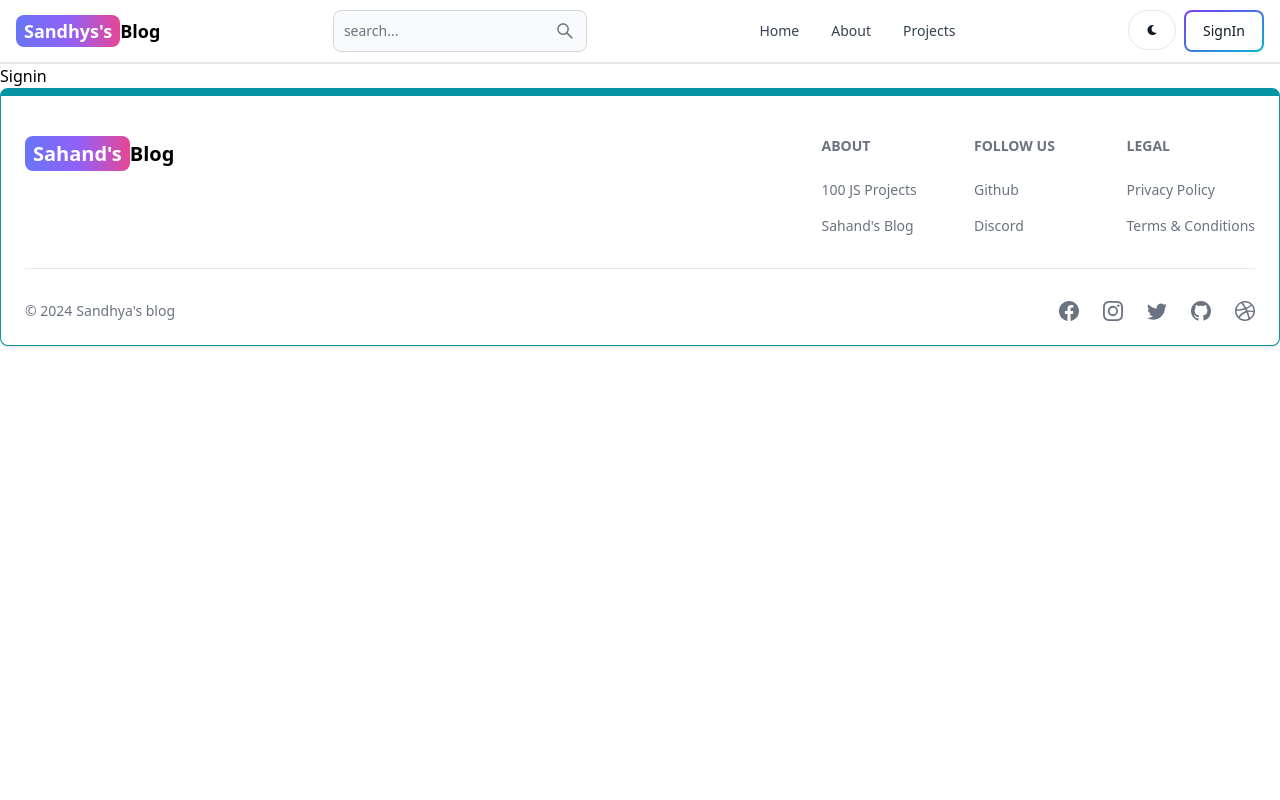
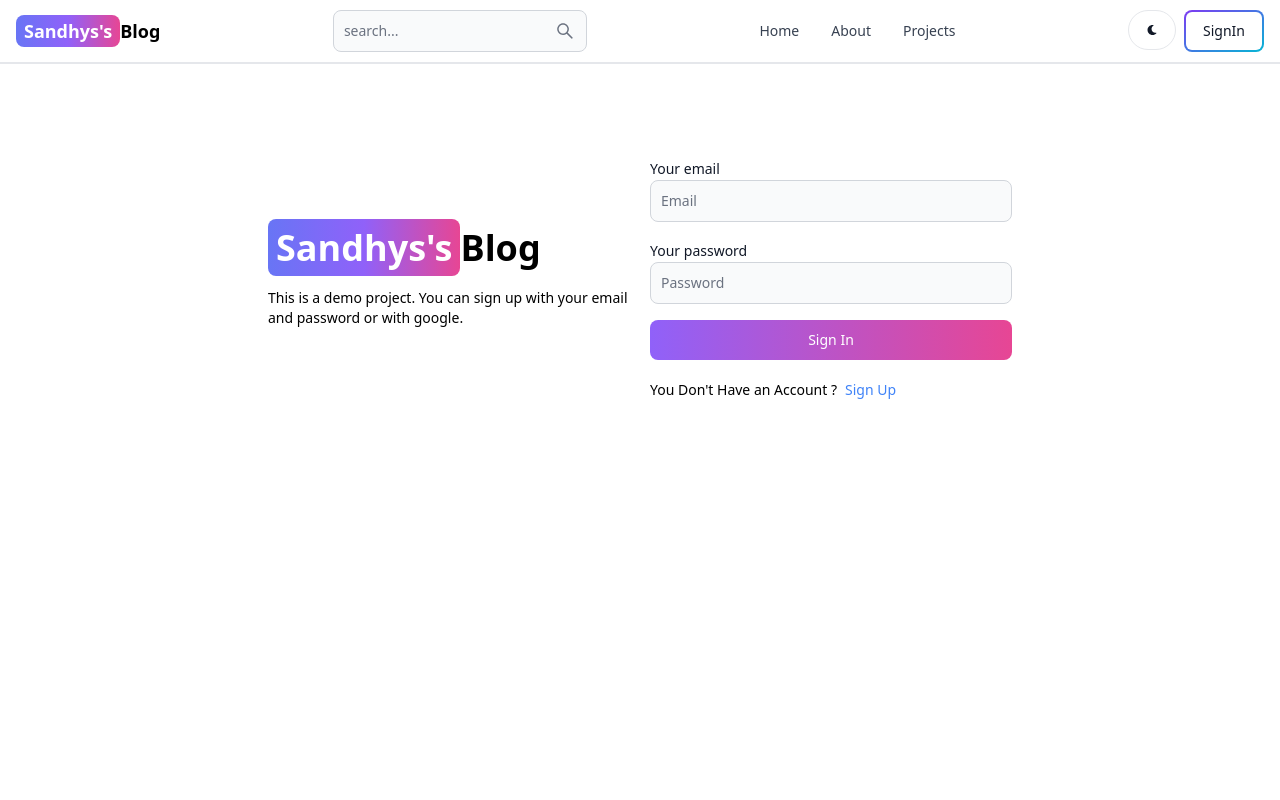
Before and after one commit to sandhya-mohanty/MERN-Blog-App, a React (Vite) app in the folder client/: page /signin in a window 1280 px wide. Shown: the top 800 px of the page. Built offline with nearby package versions, Linux system fonts and the light colour scheme.

Commit message:
complete signin page functionality

```diff
--- a/client/src/pages/SignIn.jsx
+++ b/client/src/pages/SignIn.jsx
@@ -1,8 +1,99 @@
-import React from 'react'
+import { Alert, Button, Label, Spinner, TextInput } from 'flowbite-react'
+import React, { useState } from 'react'
+import { Link, useNavigate } from 'react-router-dom'
 
 const SignIn = () => {
+const [formData, setFormData] = useState({});
+const [errorMessage,setErrorMessage] = useState(null);
+const [loading,setLoading] = useState(false);
+const navigate = useNavigate();
+  const handleChange =(e)=>{
+setFormData({...formData, [e.target.id]:e.target.value.trim()})
+  };
+
+  const handleSubmit = async(e)=>{
+    e.preventDefault()
+    if( !formData.email || !formData.password){
+      return setErrorMessage('Please fill out all field');
+    }
+    try{
+      setLoading(true)
+      setErrorMessage(null)
+
+const res = await fetch('/api/auth/signin',{
+  method:"POST",
+  headers:{
+    "Content-Type":"application/json"
+  },
+  body:JSON.stringify(formData),
+});
+const data = await res.json();
+
+if(data.success === false){
+  return setErrorMessage(data.message);
+}
+setLoading(false);
+if(res.ok){
+  navigate('/');
+}
+    }catch(error){
+setErrorMessage(error.message);
+setLoading(false);
+
+    }
+  }
   return (
-    <div>Signin</div>
+    <div className='min-h-screen mt-20'>
+      <div className=' flex p-3 max-w-3xl mx-auto flex-col md:flex-row md:items-center gap-5'>
+        {/* left */}
+        <div className='flex-1'>
+        <Link
+        className=" text-4xl font-bold dark:text-white"
+        to="/"
+      >
+        <span className="px-2 py-1 bg-gradient-to-r from-indigo-500 via-purple-500 to-pink-500 rounded-lg text-white">
+          Sandhys's
+        </span>
+        Blog
+      </Link>
+      <p className='text-sm mt-5'>
+        This is a demo project. You can sign up with your email and password or with google.
+      </p>
+        </div>
+        {/* right */}
+        <div className='flex-1'>
+          <form className='flex flex-col gap-4' onSubmit={handleSubmit}>
+            <div >
+              <Label value='Your email'/>
+             <TextInput type='email' placeholder='Email' id='email'onChange={handleChange}/>
+            </div>
+            <div >
+              <Label value='Your password'/>
+             <TextInput type='password' placeholder='Password' id='password'onChange={handleChange}/>
+            </div>
+            <Button gradientDuoTone='purpleToPink' type='submit' disabled={loading}>
+            {loading ? (
+                <>
+                  <Spinner size='sm' />
+                  <span className='pl-3'>Loading...</span>
+                </>
+              ) : (
+                'Sign In'
+              )}
+            </Button>
+          </form>
+          <div className='flex gap-2 text-sm mt-5'>
+            <span>You Don't Have an Account ?</span>
+            <Link to='/signup' className='text-blue-500'>Sign Up</Link>
+          </div>
+          {errorMessage && (
+            <Alert className='mt-5' color='failure'>
+              {errorMessage}
+            </Alert>
+          )}
+        </div>
+      </div>
+    </div>
   )
 }
 
```
